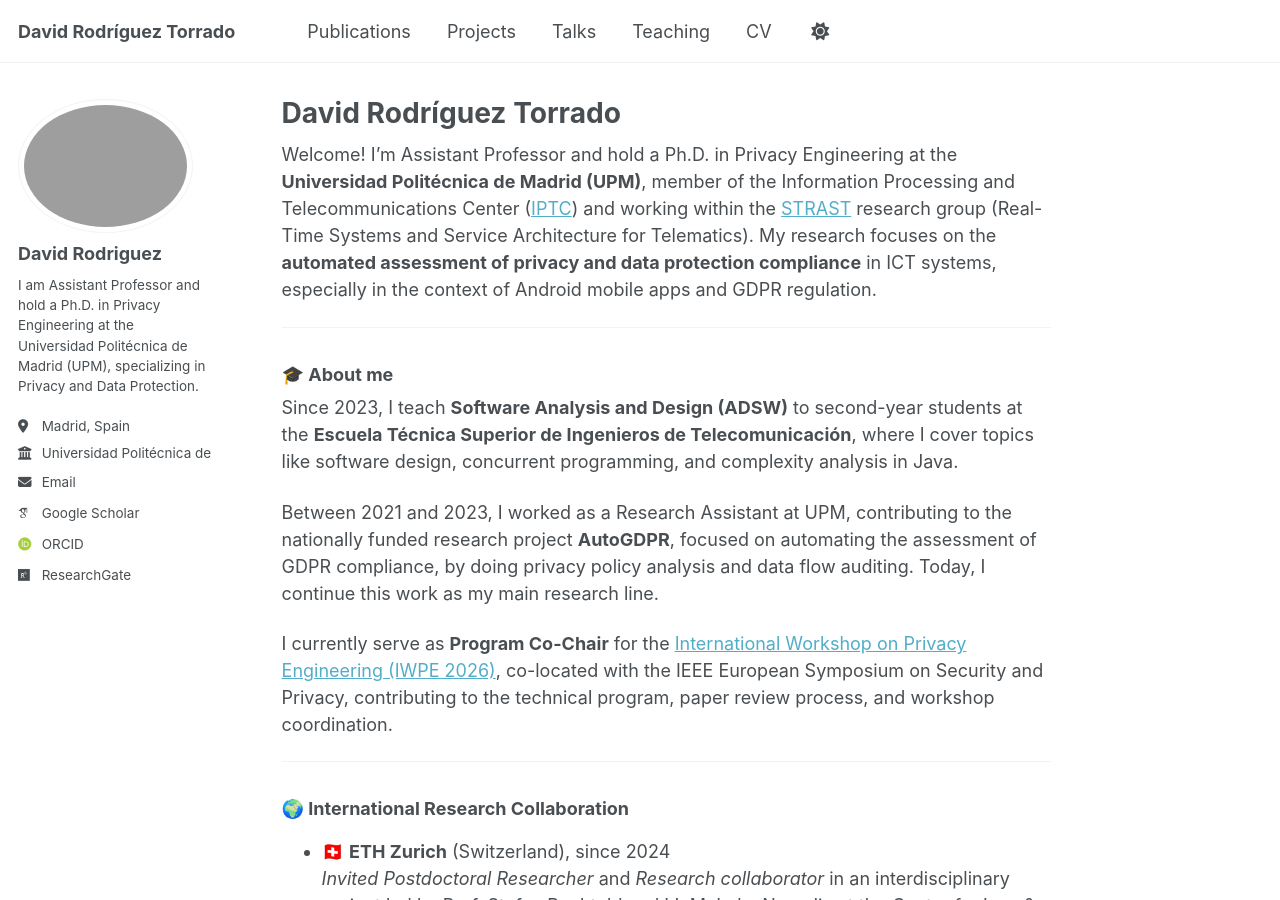
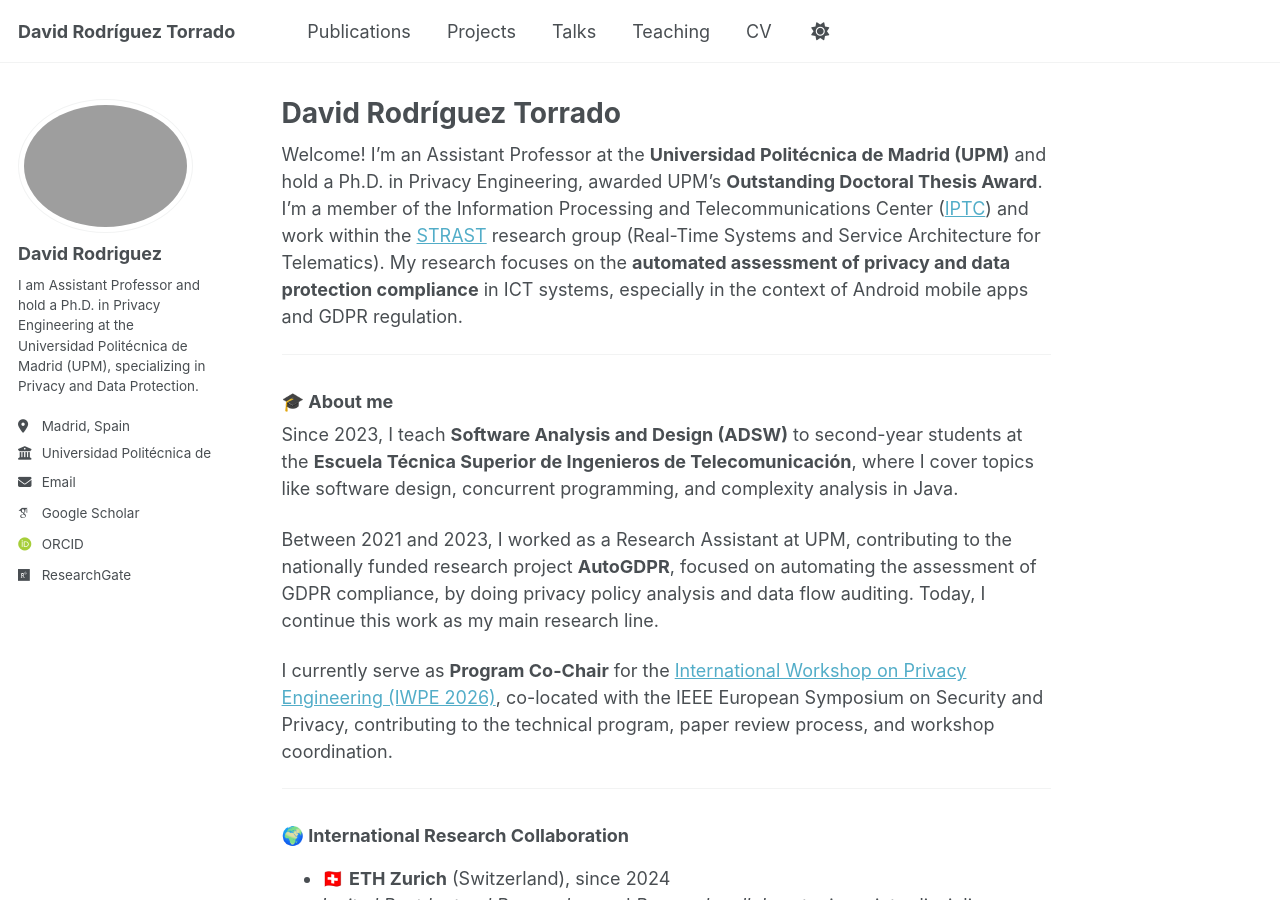
Before and after one commit to DavidRodriguezTorrado/DavidRodriguezTorrado.github.io, a Jekyll site: the page built from _pages/about.md, in a window 1280 px wide and 900 px high. Built offline with Jekyll 4.4.1, drawn with Linux system fonts in a browser that asks for light colours; some web fonts are replaced; some of the changed text lies outside the part shown.

Commit message:
UPM Thesis award

```diff
--- a/_pages/about.md
+++ b/_pages/about.md
@@ -7,8 +7,7 @@ redirect_from:
   - /about.html
 ---
 
-Welcome! I’m Assistant Professor and hold a Ph.D. in Privacy Engineering at the **Universidad Politécnica de Madrid (UPM)**, member of the Information Processing and Telecommunications Center ([IPTC](https://iptc.upm.es/)) and working within the [STRAST](https://www.upm.es/recursosidi/map/sistemas-de-tiempo-real-y-arquitectura-de-servicios-telematicos/) research group (Real-Time Systems and Service Architecture for Telematics). My research focuses on the **automated assessment of privacy and data protection compliance** in ICT systems, especially in the context of Android mobile apps and GDPR regulation.
-
+Welcome! I’m an Assistant Professor at the **Universidad Politécnica de Madrid (UPM)** and hold a Ph.D. in Privacy Engineering, awarded UPM’s **Outstanding Doctoral Thesis Award**. I’m a member of the Information Processing and Telecommunications Center ([IPTC](https://iptc.upm.es/)) and work within the [STRAST](https://www.upm.es/recursosidi/map/sistemas-de-tiempo-real-y-arquitectura-de-servicios-telematicos/) research group (Real-Time Systems and Service Architecture for Telematics). My research focuses on the **automated assessment of privacy and data protection compliance** in ICT systems, especially in the context of Android mobile apps and GDPR regulation.
 
 ---
 
@@ -53,7 +52,7 @@ I currently serve as **Program Co-Chair** for the [International Workshop on Pri
 ### 🧪 Ph.D. Research
 
 **Ph.D. in Privacy Engineering**, *Universidad Politécnica de Madrid (UPM)*.
-*Defended on July 8, 2025, with the highest honors (cum laude) and international doctorate distinction.*
+Defended on July 8, 2025, with *cum laude* honors and an international doctorate distinction, and received UPM’s **Outstanding Doctoral Thesis Award**.
 
 **Thesis title**: *Contributions to the Automated Assessment of Mobile Applications’ Compliance with Privacy and Data Protection Requirements*
 
```
Also changed, not shown: _pages/cv.md (+6 -0 lines).
